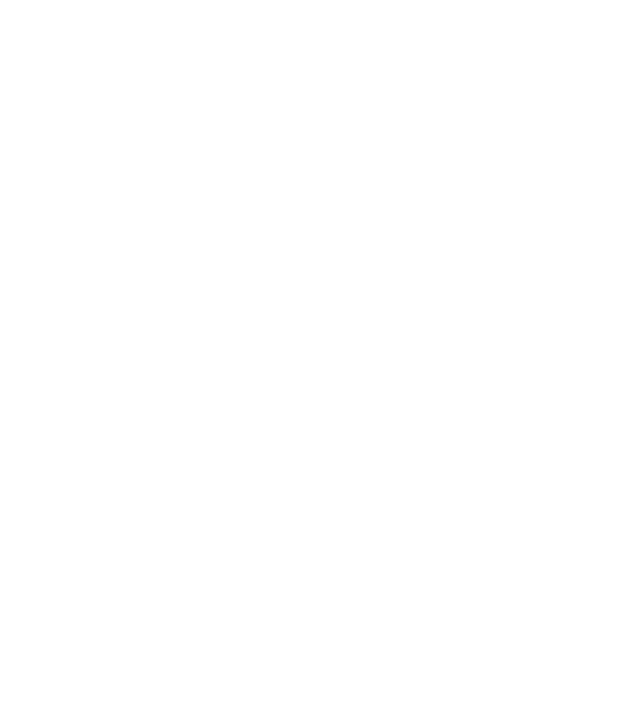
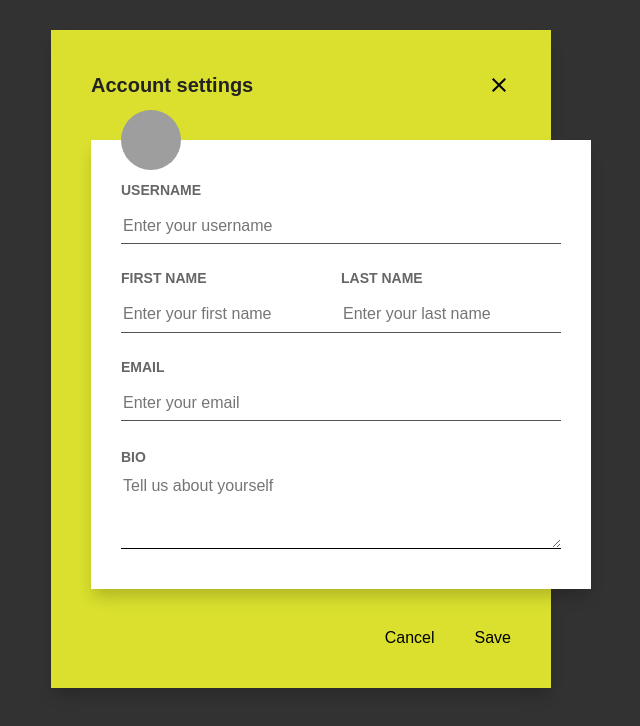
Before and after one commit to mohamedxamid/account-settings-interface, a plain HTML site: page index.html in a window 1280 px wide. Shown: the whole page, without its empty margins (339-979 px from the left). Drawn offline with Linux system fonts and the light colour scheme; grey boxes are pictures that could not be loaded.

Commit message:
проект закончиль

```diff
--- a/css/styles.css
+++ b/css/styles.css
@@ -21,7 +21,7 @@ body {
     font-size: 16px;
     line-height: 1.5;
     color: #222;
-    background-color: #fff;
+    background-color: rgb(50, 50, 50);
 }
 
 img {
@@ -33,7 +33,7 @@ img {
 /* CONTAINER */
 .container {
     width: 100%;
-    max-width: 1200px;
+    max-width: 1100px;
     padding-left: 50px;
     padding-right: 50px;
     margin-left: auto;
@@ -44,4 +44,124 @@ img {
 /* MAIN CONTENT */
 .main-content {
     flex-grow: 1;
+    height: 100%;
+    padding-top: 30px;
+    padding-bottom: 30px;
 }
+
+/* PROFILE SETTINGS */
+.profile-settings {
+    max-width: 500px;
+    margin-left: auto;
+    margin-right: auto;
+    background-color: rgb(218, 224, 45);
+    box-shadow: 0 10px 15px -3px rgba(0, 0, 0, 0.2);
+}
+
+.profile-settings-form {
+
+}
+
+.profile-settings-form-header {
+    display: flex;
+    justify-content: space-between;
+    align-items: center;
+    padding: 40px;
+}
+
+.profile-settings-form-title {
+    margin: 0;
+    font-size: 20px;
+}
+
+.profile-settings-close-link {
+    display: flex;
+}
+
+.profile-settings-form-body {
+    position: relative;
+    left: 40px;
+    background: #fff;
+    padding: 40px 30px;
+    box-shadow: 0 10px 15px -3px rgba(0, 0, 0, 0.2);
+}
+
+.profile-settings-avatar {
+    position: absolute;
+    top: 0;
+    left: 30px;
+    width: 60px;
+    height: 60px;
+    border-radius: 50%;
+    object-fit: cover;
+    transform: translateY(-50%);
+}
+
+.profile-settings-form-row {
+    display: flex;
+}
+
+.profile-settings-form-row:not(:last-child) {
+    margin-bottom: 24px;
+}
+
+.profile-settings-form-group {
+    display: flex;
+    flex-direction: column;
+    align-items: flex-start;
+}
+
+.profile-settings-form-group:not(:last-child) {
+    margin-bottom: 24px;
+}
+
+.profile-settings-form-row .profile-settings-form-group {
+    width: 50%;
+    margin-bottom: 0;
+}
+
+.profile-settings-form-label {
+    text-transform: uppercase;
+    font-weight: bold;
+    font-size: 14px;
+    color: #666;
+    margin-bottom: 8px;
+}
+
+.profile-settings-form-field {
+    display: block;
+    width: 100%;
+    padding-top: 8px;
+    padding-bottom: 8px;
+    border: none;
+    border-bottom: 1px solid #555;
+}
+
+.profile-settings-form-field-textarea {
+    display: block;
+    width: 100%;
+    min-height: 80px;
+    resize: vertical;
+    padding-top: 8px;
+    padding-bottom: 8px;
+    border: none;
+    border-bottom: 1px solid #000;
+}
+
+.profile-settings-form-actions {
+    display: flex;
+    justify-content: flex-end;
+    align-items: center;
+    padding: 40px;
+}
+
+.profile-settings-form-action {
+    padding: 0;
+    border: 0;
+    background-color: transparent;
+    cursor: pointer;
+}
+
+.profile-settings-form-action:not(:last-child) {
+    margin-right: 40px;
+}
--- a/index.html
+++ b/index.html
@@ -12,7 +12,52 @@
 </head>
 <body>
 
+    <div class="main-content">
+        <div class="container">
 
+            <div class="profile-settings">
+                <form class="profile-settings-form" action="https://echo.htmlacademy.ru" method="POST">
+                    <header class="profile-settings-form-header">
+                        <h1 class="profile-settings-form-title">Account settings</h1>
+                        <a class="profile-settings-close-link" href="#">
+                            <img src="img/close-icon.svg" alt="close" width="24" height="24">
+                        </a>
+                    </header>
+
+                    <div class="profile-settings-form-body">
+                        <img class="profile-settings-avatar" src="https://loremflickr.com/320/240" alt="Profile img" width="60" height="60" />
+
+                        <div class="profile-settings-form-group">
+                            <label class="profile-settings-form-label" for="settings-username-input">username</label>
+                            <input class="profile-settings-form-field" type="text" id="settings-username-input" name="username" placeholder="Enter your username" required>
+                        </div>
+                        <div class="profile-settings-form-row">
+                            <div class="profile-settings-form-group">
+                                <label class="profile-settings-form-label" for="settings-first-name-input">first name</label>
+                                <input class="profile-settings-form-field" type="text" id="settings-first-name-input" name="first_name" placeholder="Enter your first name" required>
+                            </div>
+                            <div class="profile-settings-form-group">
+                                <label class="profile-settings-form-label" for="settings-last-name-input">last name</label>
+                                <input class="profile-settings-form-field" type="text" id="settings-last-name-input" name="last_name" placeholder="Enter your last name" required>
+                            </div>
+                        </div>
+                        <div class="profile-settings-form-group">
+                            <label class="profile-settings-form-label" for="settings-email-input">email</label>
+                            <input class="profile-settings-form-field" type="email" id="settings-email-input" name="email" placeholder="Enter your email" pattern="^([a-z0-9_\.-]+)@([\da-z\.-]+)\.([a-z\.]{2,6})$" required>
+                        </div>
+                        <label class="profile-settings-form-label" for="settings-bio-textarea">bio</label>
+                        <textarea class="profile-settings-form-field profile-settings-form-field-textarea" name="bio" id="settings-bio-textarea" placeholder="Tell us about yourself" required></textarea>
+                    </div>
+
+                    <footer class="profile-settings-form-actions">
+                        <button class="profile-settings-form-action" type="button">Cancel</button>
+                        <button class="profile-settings-form-action" type="submit">Save</button>
+                    </footer>
+                </form>
+            </div>
+
+        </div>
+    </div>
 
     <script src="js/main.js"></script>
 </body>
```
Also changed, not shown: img/close-icon.svg (added).
